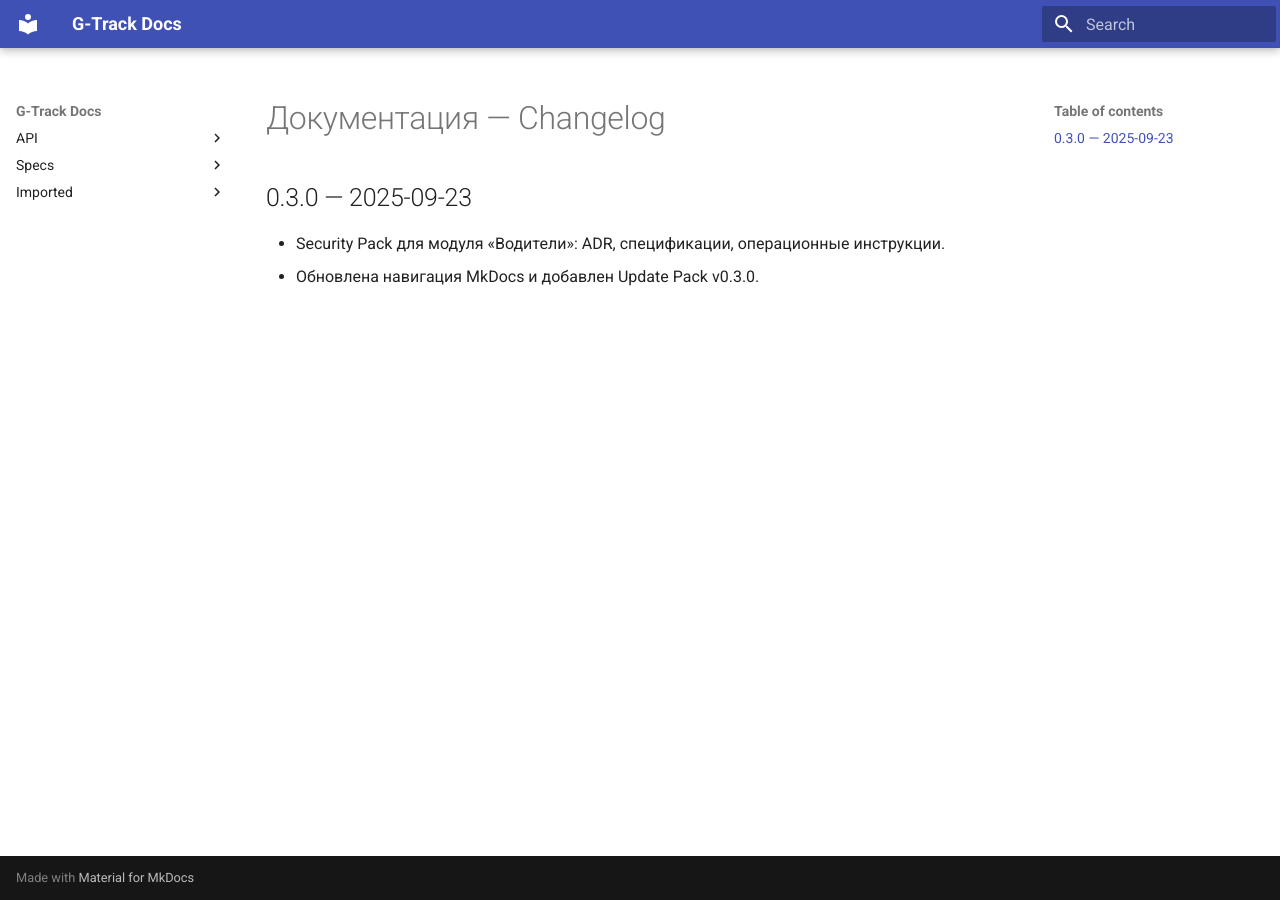
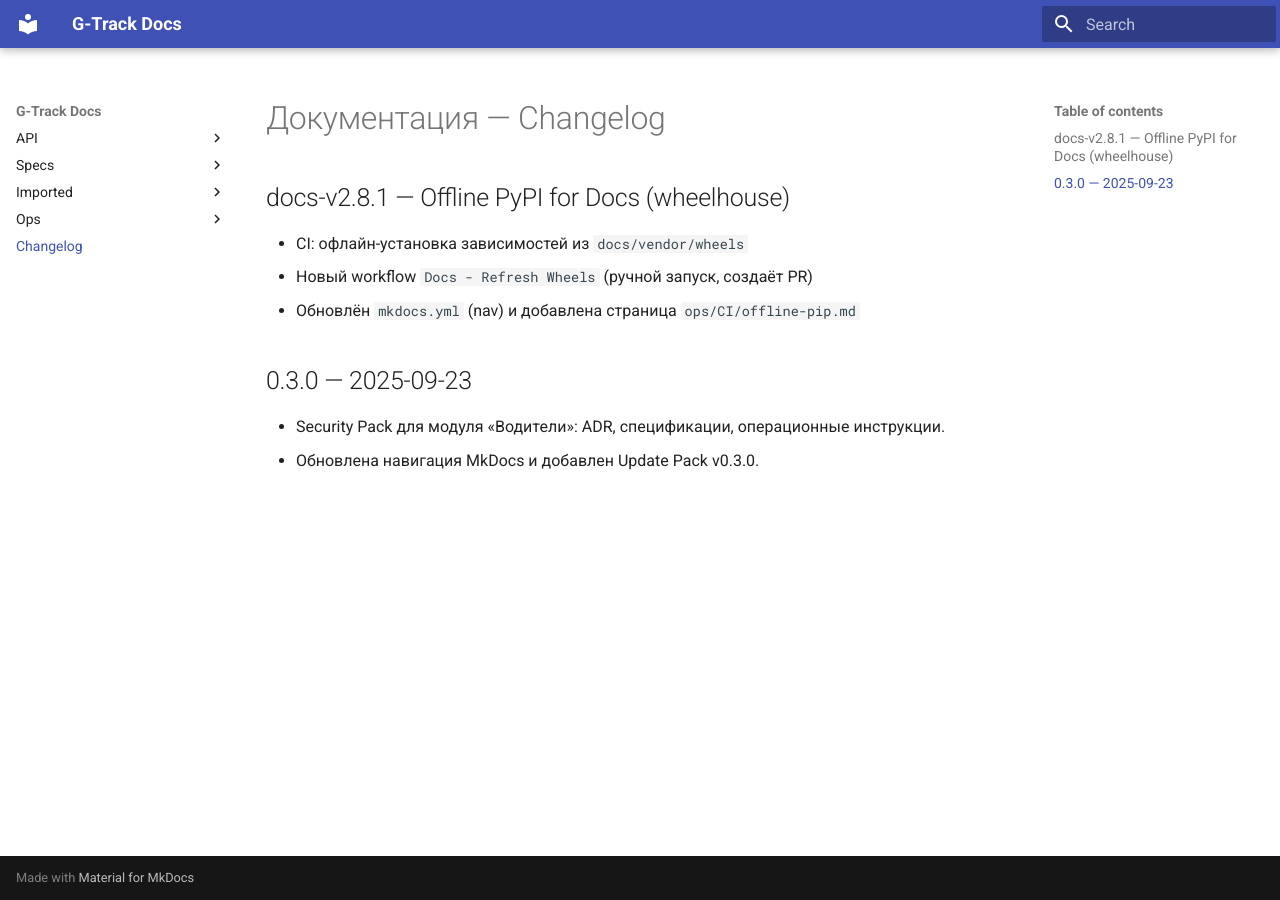
Before and after one commit to tqlismqn/gtrack-docs, an MkDocs documentation site: the page built from docs/CHANGELOG.md, in a window 1280 px wide. Built offline with MkDocs 1.6.1 and Material for MkDocs 9.7.7, drawn with Linux system fonts in a browser that asks for light colours.

Commit message:
docs(ci): offline PyPI via wheelhouse + refresh workflow
- Offline install from docs/vendor/wheels in Preview/Deploy

- Added Docs - Refresh Wheels (pip-compile + download wheels + PR)

- Added docs/requirements.in and lock placeholder

- Added docs/ops/CI/offline-pip.md

- Updated mkdocs.yml nav

- CHANGELOG updated

Docs updated.

```diff
--- a/docs/CHANGELOG.md
+++ b/docs/CHANGELOG.md
@@ -1,4 +1,9 @@
 # Документация — Changelog
+
+## docs-v2.8.1 — Offline PyPI for Docs (wheelhouse)
+- CI: офлайн-установка зависимостей из `docs/vendor/wheels`
+- Новый workflow `Docs - Refresh Wheels` (ручной запуск, создаёт PR)
+- Обновлён `mkdocs.yml` (nav) и добавлена страница `ops/CI/offline-pip.md`
 
 ## 0.3.0 — 2025-09-23
 
--- a/mkdocs.yml
+++ b/mkdocs.yml
@@ -20,3 +20,7 @@ nav:
       - API v1 (ReDoc, DRAFT): spec/redoc/v1.md
   - Imported:
       - Обзор: import/index.md
+  - Ops:
+      - CI:
+          - Offline PyPI: ops/CI/offline-pip.md
+  - Changelog: CHANGELOG.md
--- a/requirements.txt
+++ b/requirements.txt
@@ -1,2 +1,2 @@
-mkdocs==1.5.3
-mkdocs-material==9.5.17
+# Do not edit directly; edit docs/requirements.in and run the "Docs - Refresh Wheels" workflow.
+-r docs/requirements.lock.txt
```
Also changed, not shown: docs/ops/CI/offline-pip.md (added, +31 -0 lines), docs/requirements.lock.txt (added), 5 other files.
